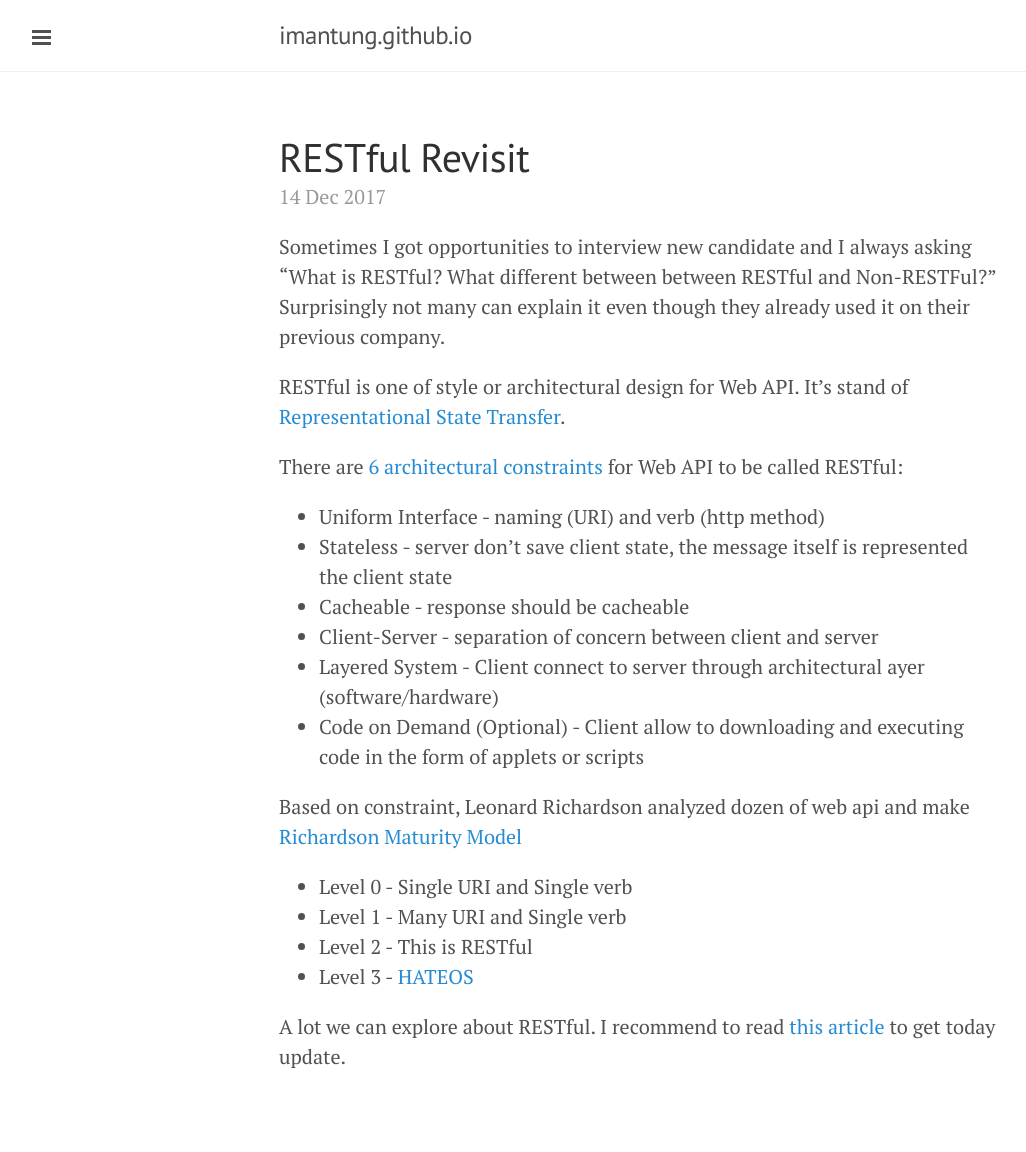
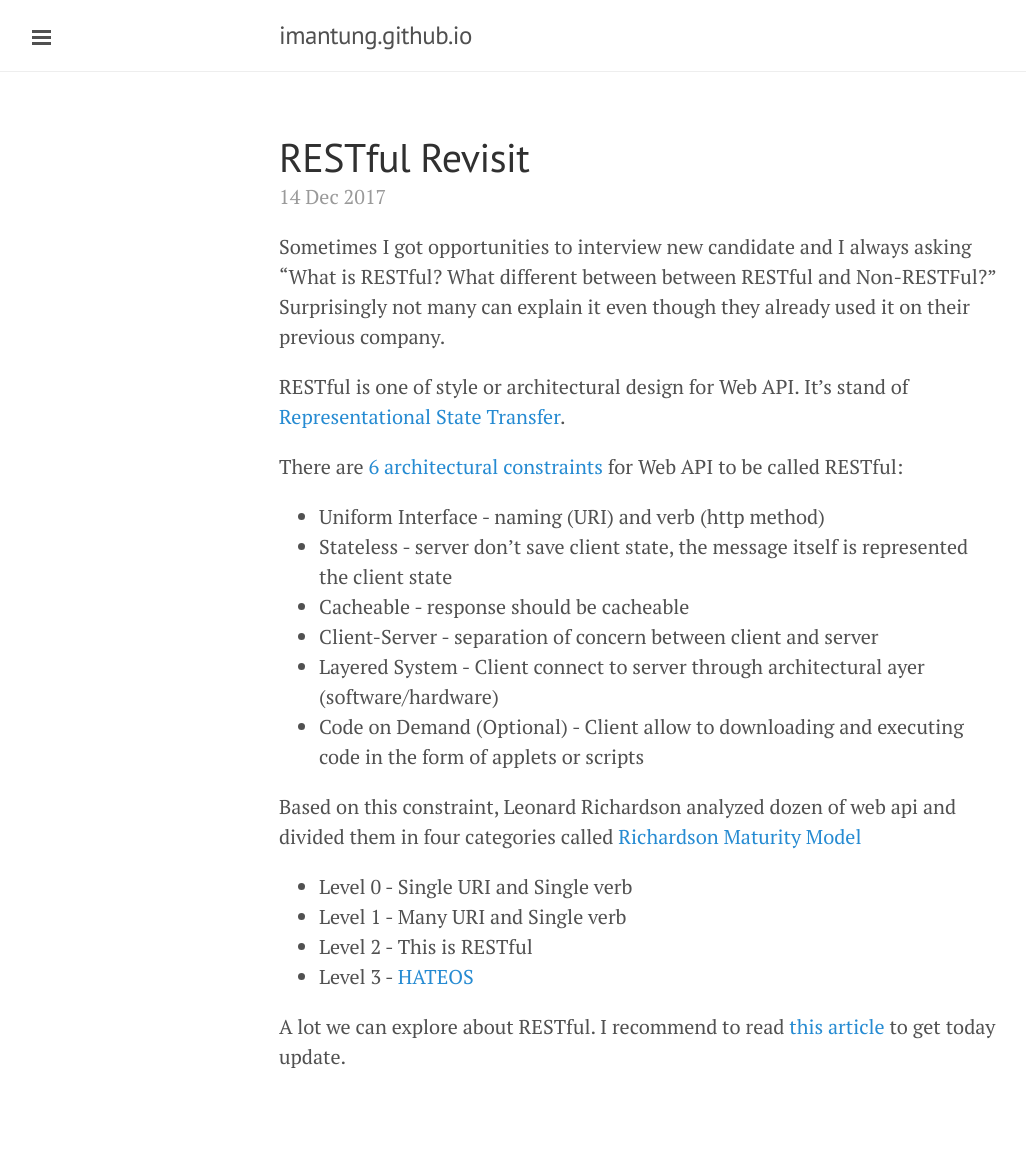
Before and after one commit to imantung/imantung.github.io, a Jekyll site: the page built from _posts/2017-12-14-restful-revisit.md, in a window 1280 px wide. Shown: the whole page, without its empty margins (1-1027 px from the left). Built offline with Jekyll 4.4.1, drawn with Linux system fonts in a browser that asks for light colours.

Commit message:
fix some typo

```diff
--- a/_posts/2017-12-14-restful-revisit.md
+++ b/_posts/2017-12-14-restful-revisit.md
@@ -17,7 +17,7 @@ There are [6 architectural constraints](http://www.restapitutorial.com/lessons/w
 - Layered System - Client connect to server through architectural ayer (software/hardware)
 - Code on Demand (Optional) - Client allow to downloading and executing code in the form of applets or scripts
 
-Based on constraint, Leonard Richardson analyzed dozen of web api and make [Richardson Maturity Model](https://restfulapi.net/richardson-maturity-model/)
+Based on this constraint, Leonard Richardson analyzed dozen of web api and divided them in four categories called [Richardson Maturity Model](https://restfulapi.net/richardson-maturity-model/)
 - Level 0 - Single URI and Single verb
 - Level 1 - Many URI and Single verb
 - Level 2 - This is RESTful
```
